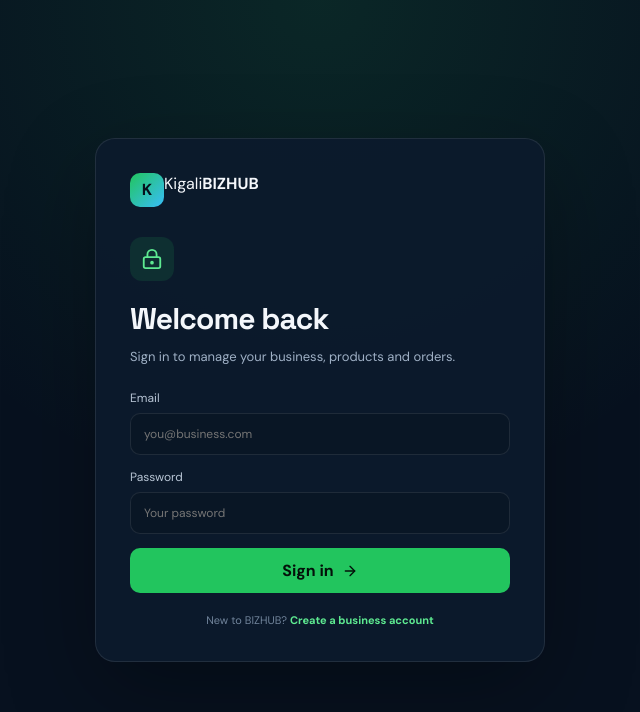
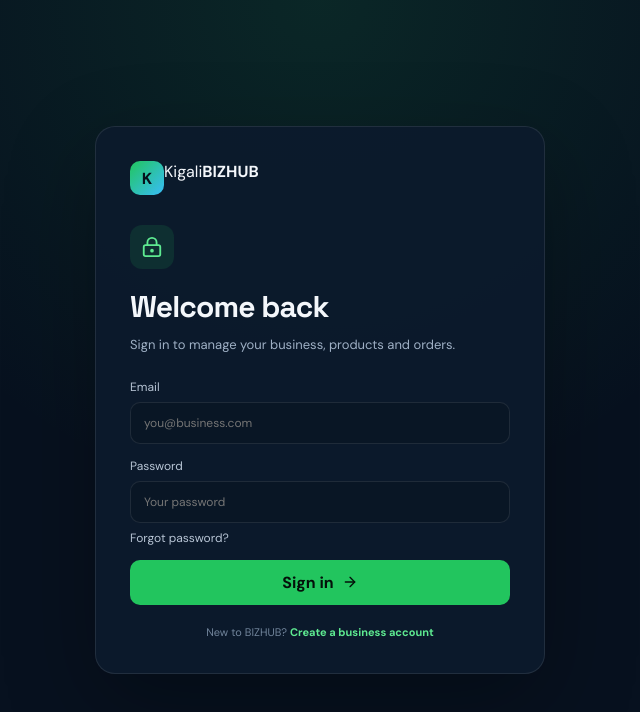
Before and after one commit to CREDO-2020/Kigali-BIZHUB, a Next.js app: page /auth/login in a window 1280 px wide. Shown: the top 712 px of the page, without its empty margins (320-960 px from the left). Built offline with nearby package versions, Linux system fonts and the light colour scheme; no server answers.

Commit message:
feat: add forgot password link

```diff
--- a/app/auth/login/page.tsx
+++ b/app/auth/login/page.tsx
@@ -37,7 +37,7 @@ export default function LoginPage() {
         <p>Sign in to manage your business, products and orders.</p>
         <form onSubmit={handleLogin} className="authForm">
           <label>Email<input type="email" required value={email} onChange={(e) => setEmail(e.target.value)} placeholder="you@business.com" /></label>
-          <label>Password<input type="password" required value={password} onChange={(e) => setPassword(e.target.value)} placeholder="Your password" /></label>
+          <label>Password<input type="password" required value={password} onChange={(e) => setPassword(e.target.value)} placeholder="Your password" /><Link href="/auth/forgot-password" className="authForgot">Forgot password?</Link></label>
           {error && <div className="authError">{error}</div>}
           <button disabled={loading}>{loading ? "Signing in..." : "Sign in"} <ArrowRight size={16} /></button>
         </form>
```
